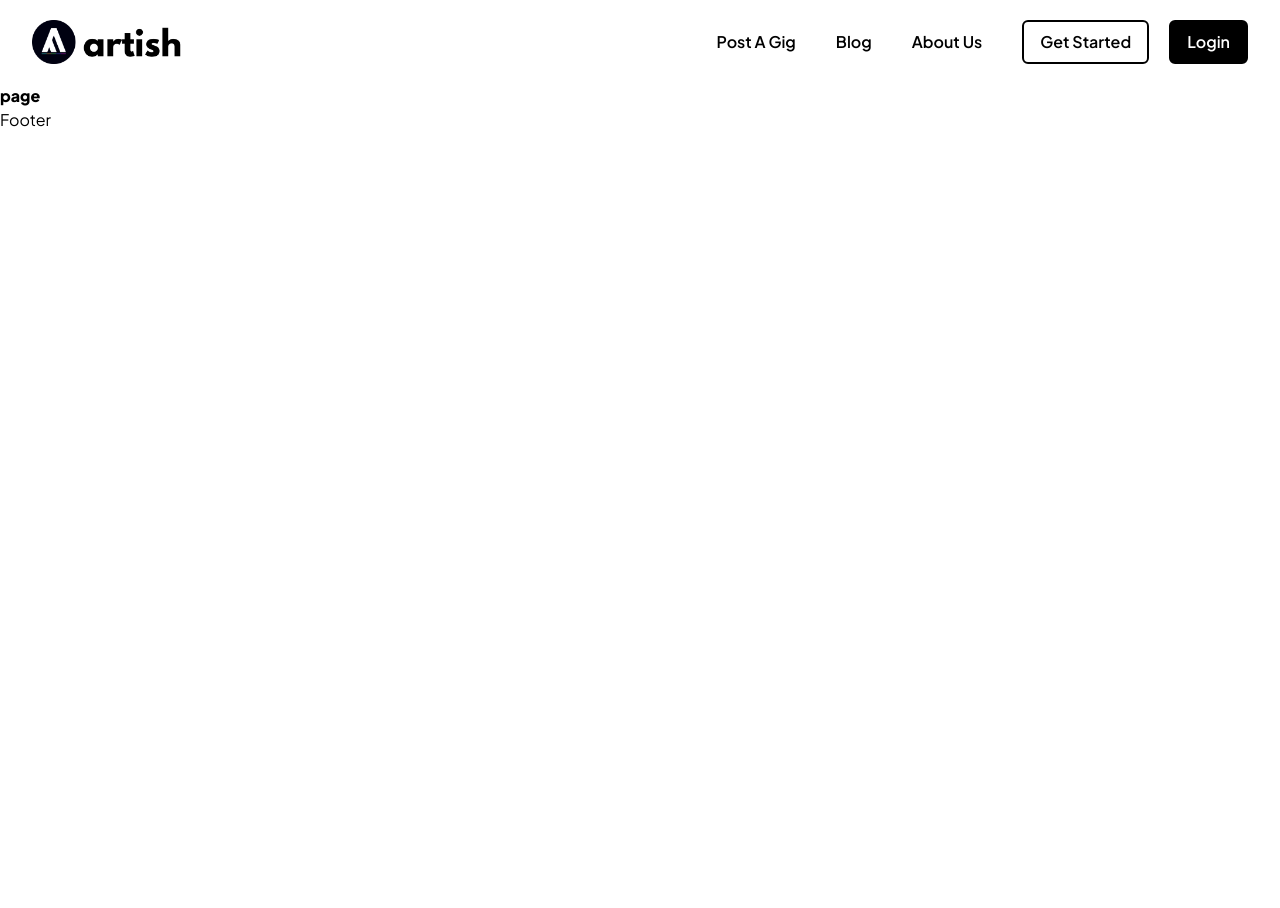
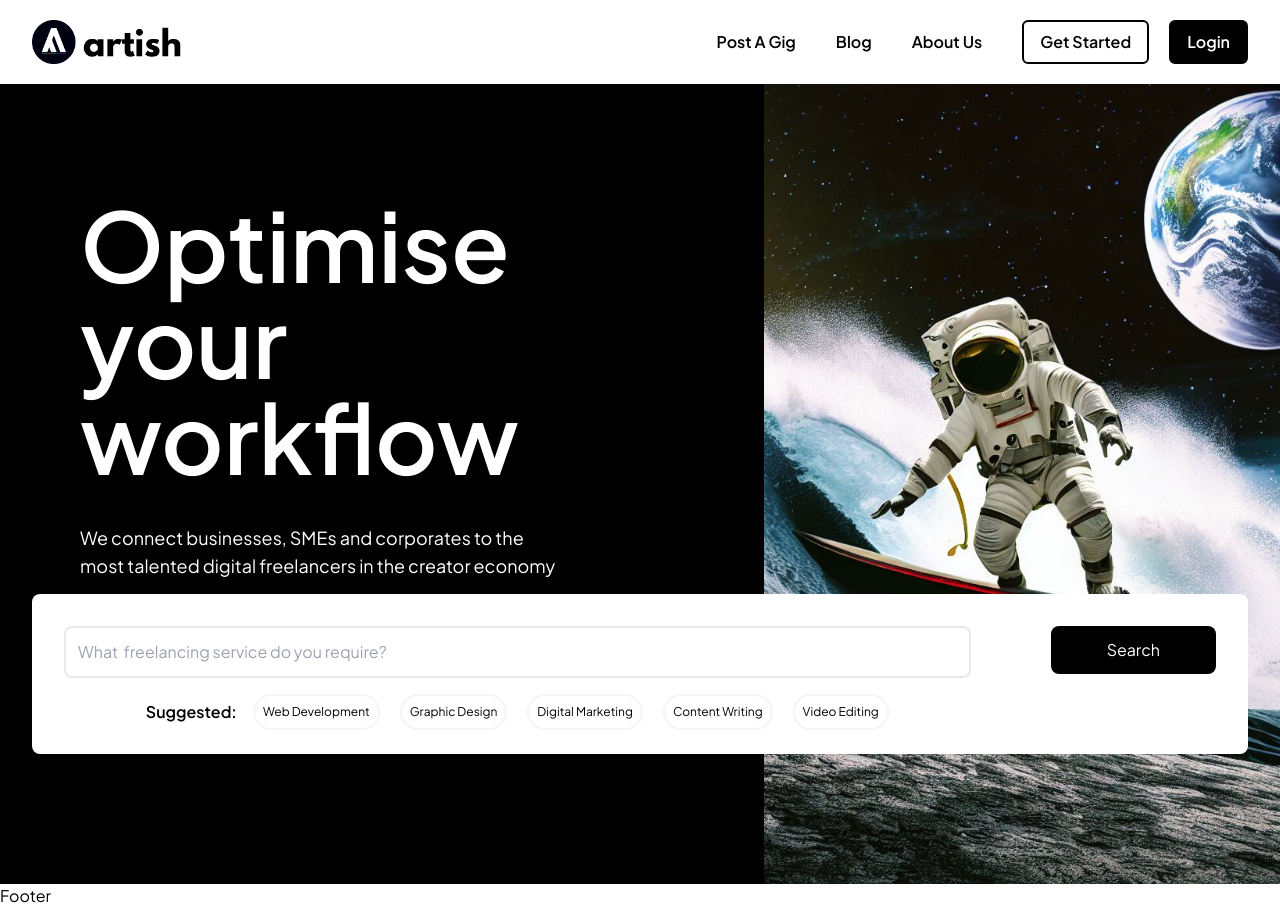
Before and after one commit to artish-io/artish-web, a Next.js app: page / in a window 1280 px wide. Before the commit the page ends 800 px from the top, so only its background shows below. Built offline with nearby package versions, Linux system fonts and the light colour scheme.

Commit message:
hero section

```diff
--- /dev/null
+++ b/app/components/Home/Hero.tsx
@@ -0,0 +1,80 @@
+import Image from 'next/image';
+
+import spageHeroImg from '@/public/images/spage-man.jpeg';
+
+const suggestedServices = [
+	{
+		title: 'Web Development',
+	},
+	{
+		title: 'Graphic Design',
+	},
+	{
+		title: 'Digital Marketing',
+	},
+	{
+		title: 'Content Writing',
+	},
+	{
+		title: 'Video Editing',
+	},
+];
+
+const Hero = () => {
+	return (
+		<section className="bg-black h-[800px] relative">
+			<div className="flex gap-10 h-full justify-between ">
+				<div className="max-w-screen-xl mx-auto text-white basis-full md:basis-7/12 pl-8 md:pl-20 pt-28 ">
+					<h1 className="text-6xl md:text-8xl font-semibold leading-tight">
+						Optimise <br />
+						your workflow
+					</h1>
+					<p className="mt-10 w-3/4 text-lg">
+						We connect businesses, SMEs and corporates to the most talented
+						digital freelancers in the creator economy
+					</p>
+				</div>
+				<div className="hidden md:block basis-5/12">
+					<Image
+						src={spageHeroImg}
+						alt=""
+						className="w-full h-full object-cover"
+					/>
+				</div>
+			</div>
+			<div className="absolute bottom-[100px] md:bottom-[130px] w-full px-8">
+				<div className="container rounded-lg bg-white px-12 pt-8 py-6">
+					<div className="flex justify-between gap-4 md:gap-20 items-start">
+						<div className="flex-1">
+							<input
+								type="text"
+								placeholder="What  freelancing service do you require?"
+								className="w-full border-2 border-[#E9E9E9] rounded-lg p-3 text-[#454545] active:outline-none focus:outline-none"
+							/>
+							<div className="mt-4 flex justify-center">
+								<div className="flex flex-wrap gap-2 md:gap-4 items-center">
+									<p className="text-base font-semibold">Suggested:</p>
+									<div className="flex flex-wrap gap-2 md:gap-5">
+										{suggestedServices.map(({ title }) => (
+											<button
+												key={title}
+												className="border-2 border-[#F5F5F5] text-black rounded-full p-2 text-xs"
+											>
+												{title}
+											</button>
+										))}
+									</div>
+								</div>
+							</div>
+						</div>
+						<button className="bg-black text-white rounded-lg px-4 md:px-14 py-3">
+							Search
+						</button>
+					</div>
+				</div>
+			</div>
+		</section>
+	);
+};
+
+export default Hero;
--- a/app/components/Navbar.tsx
+++ b/app/components/Navbar.tsx
@@ -59,11 +59,14 @@ const Navbar = () => {
 					</div>
 				</div>
 				<div className="md:hidden">
-					<Icon onClick={() => setIsOpen(!isOpen)} className="text-4xl" />
+					<Icon
+						onClick={() => setIsOpen(!isOpen)}
+						className="text-4xl cursor-pointer"
+					/>
 				</div>
 			</div>
 			{isOpen && (
-				<div className="md:hidden py-10 px-5 absolute bg-white top-20 w-full">
+				<div className="md:hidden py-10 px-5 absolute bg-white top-20 w-full z-40">
 					<div className="flex flex-col gap-6">
 						{links.map(({ path, label }) => (
 							<Link key={path} href={path} className="font-semibold">
--- a/app/page.tsx
+++ b/app/page.tsx
@@ -1,7 +1,12 @@
 import React from 'react';
+import Hero from './components/Home/Hero';
 
 const page = () => {
-	return <div className="font-extrabold">page</div>;
+	return (
+		<>
+			<Hero />
+		</>
+	);
 };
 
 export default page;
```
